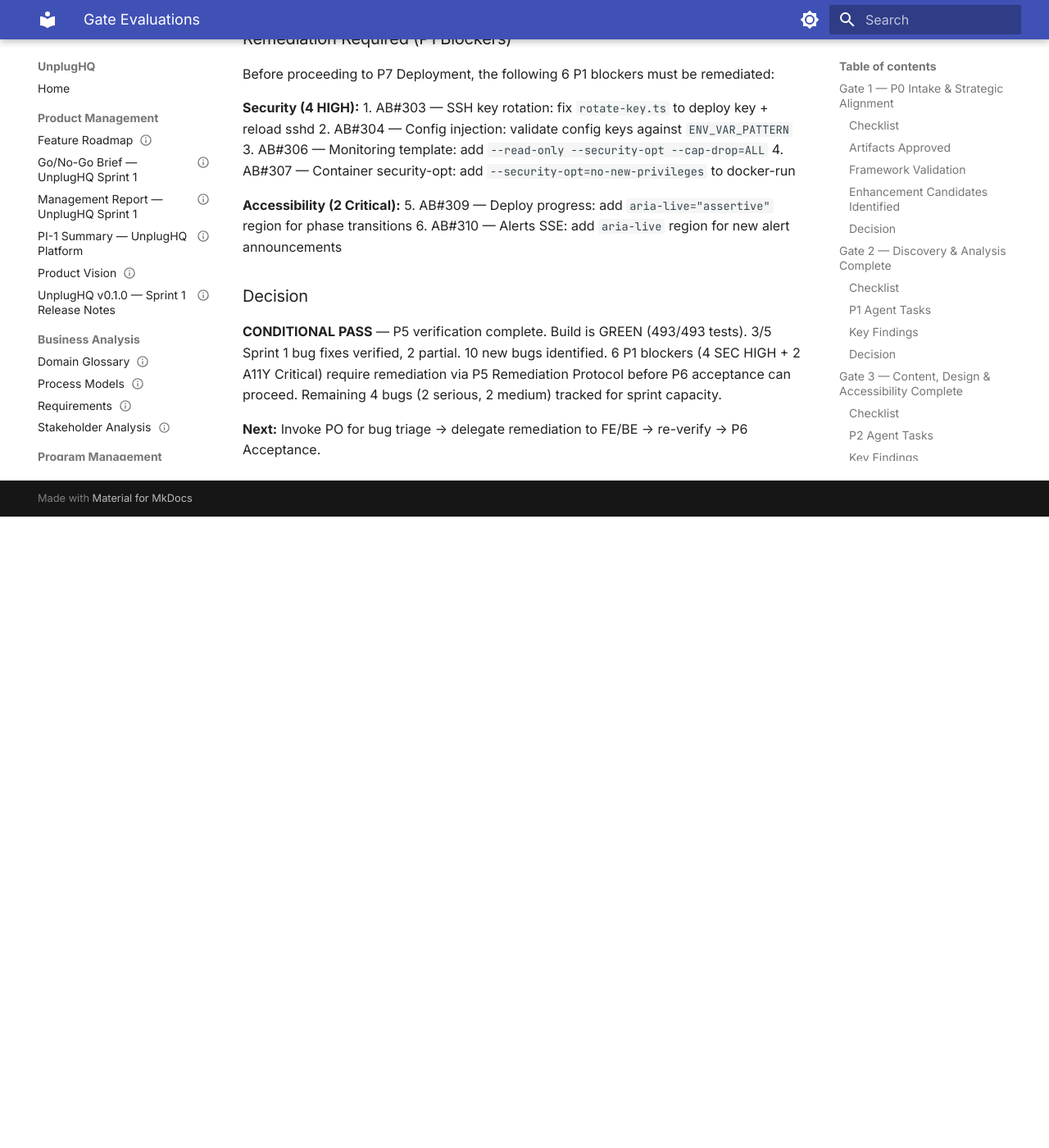
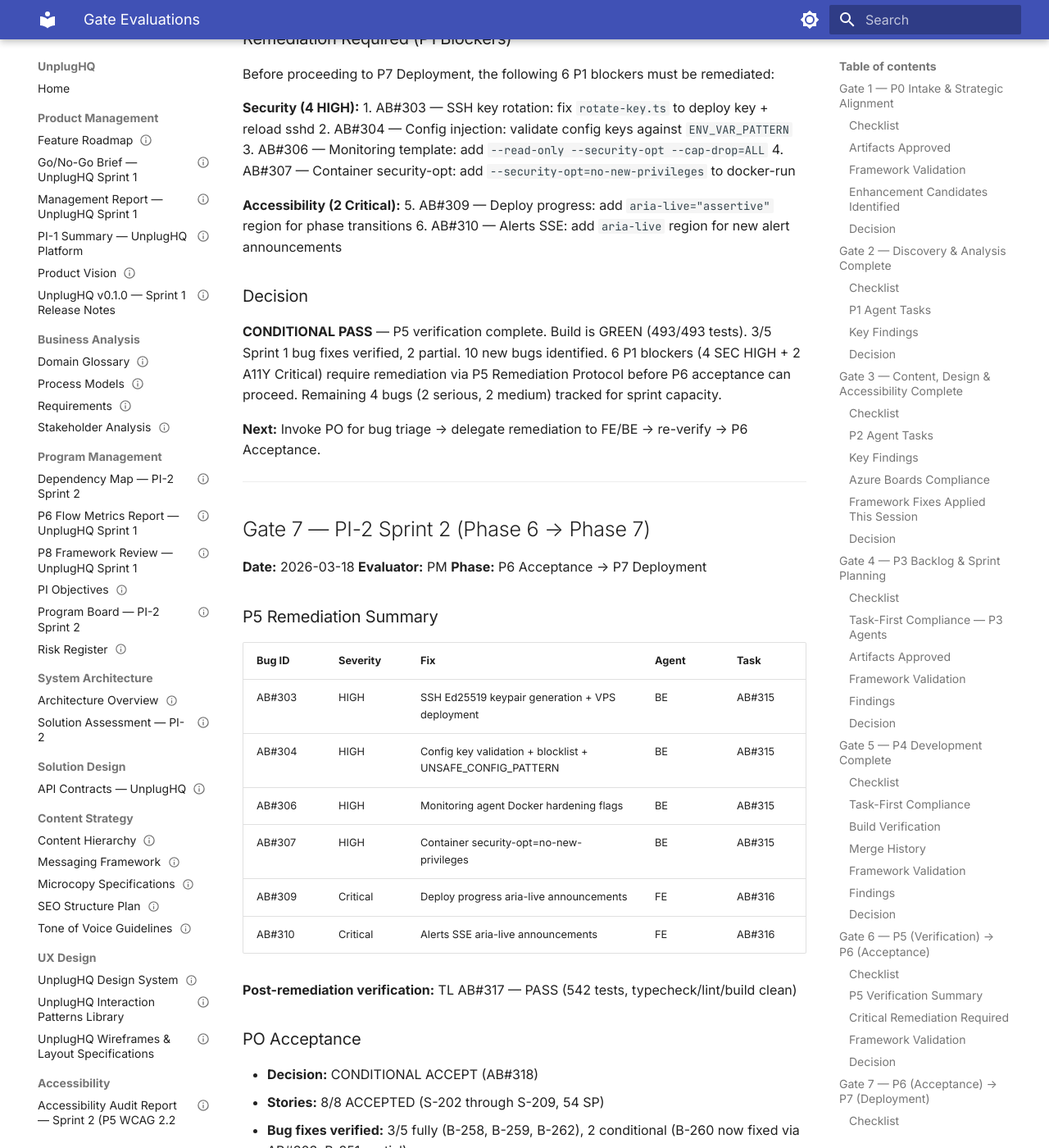
Before and after one commit to sjefsharp/unplughq, an MkDocs documentation site: the page built from docs/gate-evaluations.md, in a window 1280 px wide and 1400 px high, scrolled down 29273 px. Shown: the whole window at 82% size. Built offline with MkDocs 1.6.1 and Material for MkDocs 9.7.7, drawn with Linux system fonts in a browser that asks for light colours; before the commit the page ends 29903 px from its top, so only the background shows below that; some of the changed text lies outside the part shown.

Commit message:
chore(pm): Gate 7 PI-2 PASS — PO CONDITIONAL ACCEPT, proceeding to P7

```diff
--- a/docs/gate-evaluations.md
+++ b/docs/gate-evaluations.md
@@ -774,3 +774,61 @@ Before proceeding to P7 Deployment, the following 6 P1 blockers must be remediat
 **CONDITIONAL PASS** — P5 verification complete. Build is GREEN (493/493 tests). 3/5 Sprint 1 bug fixes verified, 2 partial. 10 new bugs identified. 6 P1 blockers (4 SEC HIGH + 2 A11Y Critical) require remediation via P5 Remediation Protocol before P6 acceptance can proceed. Remaining 4 bugs (2 serious, 2 medium) tracked for sprint capacity.
 
 **Next:** Invoke PO for bug triage → delegate remediation to FE/BE → re-verify → P6 Acceptance.
+
+---
+
+## Gate 7 — PI-2 Sprint 2 (Phase 6 → Phase 7)
+
+**Date:** 2026-03-18
+**Evaluator:** PM
+**Phase:** P6 Acceptance → P7 Deployment
+
+### P5 Remediation Summary
+
+| Bug ID | Severity | Fix | Agent | Task |
+| --- | --- | --- | --- | --- |
+| AB#303 | HIGH | SSH Ed25519 keypair generation + VPS deployment | BE | AB#315 |
+| AB#304 | HIGH | Config key validation + blocklist + UNSAFE_CONFIG_PATTERN | BE | AB#315 |
+| AB#306 | HIGH | Monitoring agent Docker hardening flags | BE | AB#315 |
+| AB#307 | HIGH | Container security-opt=no-new-privileges | BE | AB#315 |
+| AB#309 | Critical | Deploy progress aria-live announcements | FE | AB#316 |
+| AB#310 | Critical | Alerts SSE aria-live announcements | FE | AB#316 |
+
+**Post-remediation verification:** TL AB#317 — PASS (542 tests, typecheck/lint/build clean)
+
+### PO Acceptance
+
+- **Decision:** CONDITIONAL ACCEPT (AB#318)
+- **Stories:** 8/8 ACCEPTED (S-202 through S-209, 54 SP)
+- **Bug fixes verified:** 3/5 fully (B-258, B-259, B-262), 2 conditional (B-260 now fixed via AB#303, B-251 partial)
+- **P5 remediation:** 6/6 resolved
+- **Conditions:** 5 items deferred to PI-3 Sprint 1 (SEC F-07/F-08, AB#311/312 A11Y, CF-01 dark mode)
+
+### Build Health
+
+- `pnpm typecheck` → ✅ exit 0
+- `pnpm lint` → ✅ exit 0
+- `pnpm build` → ✅ exit 0
+- `pnpm test` → ✅ 542/542 pass
+
+### Task-First Compliance (P5+P6)
+
+| Agent | Task | Status |
+| --- | --- | --- |
+| Testing | AB#299 | Resolved ✅ |
+| Security Analyst | AB#302 | Resolved ✅ |
+| Accessibility | AB#308 | Resolved ✅ |
+| Tech Lead (triage) | AB#313 | Resolved ✅ |
+| PO (remediation triage) | AB#314 | Resolved ✅ |
+| BE (remediation) | AB#315 | Resolved ✅ |
+| FE (remediation) | AB#316 | Resolved ✅ |
+| Tech Lead (post-remediation) | AB#317 | Resolved ✅ |
+| PO (acceptance) | AB#318 | Resolved ✅ |
+
+### Go/No-Go Assessment
+
+**GO** — All 6 P1 blockers remediated. PO CONDITIONAL ACCEPT with only PI-3 deferrals (no release blockers). 542 tests pass. Build clean. Branch clean.
+
+### Decision
+
+**PASS** — P6 acceptance complete. Sprint 2 delivery CONDITIONAL ACCEPT with 5 items deferred to PI-3. No remaining release blockers. Proceeding to Phase 7 (Deployment).
```
